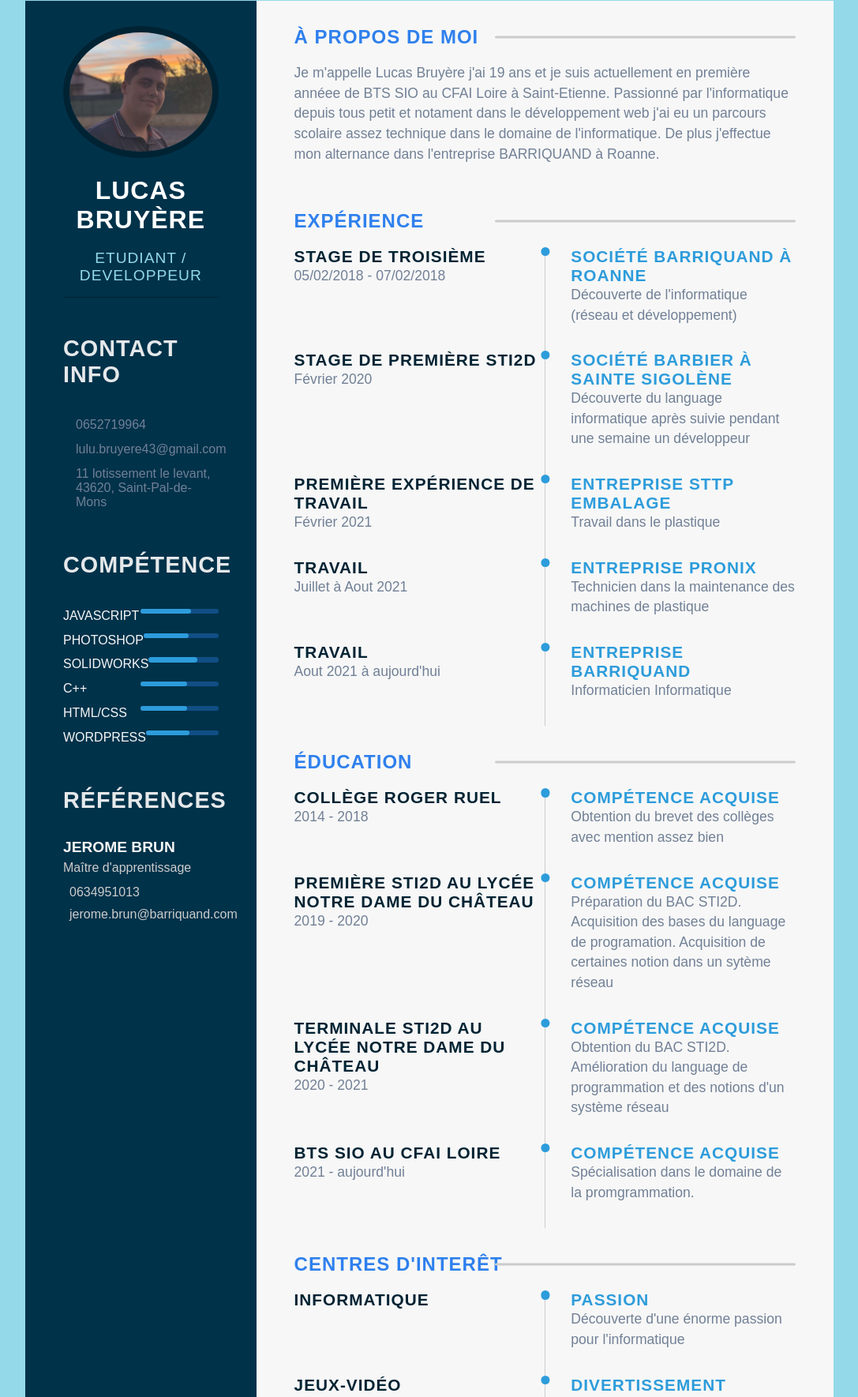
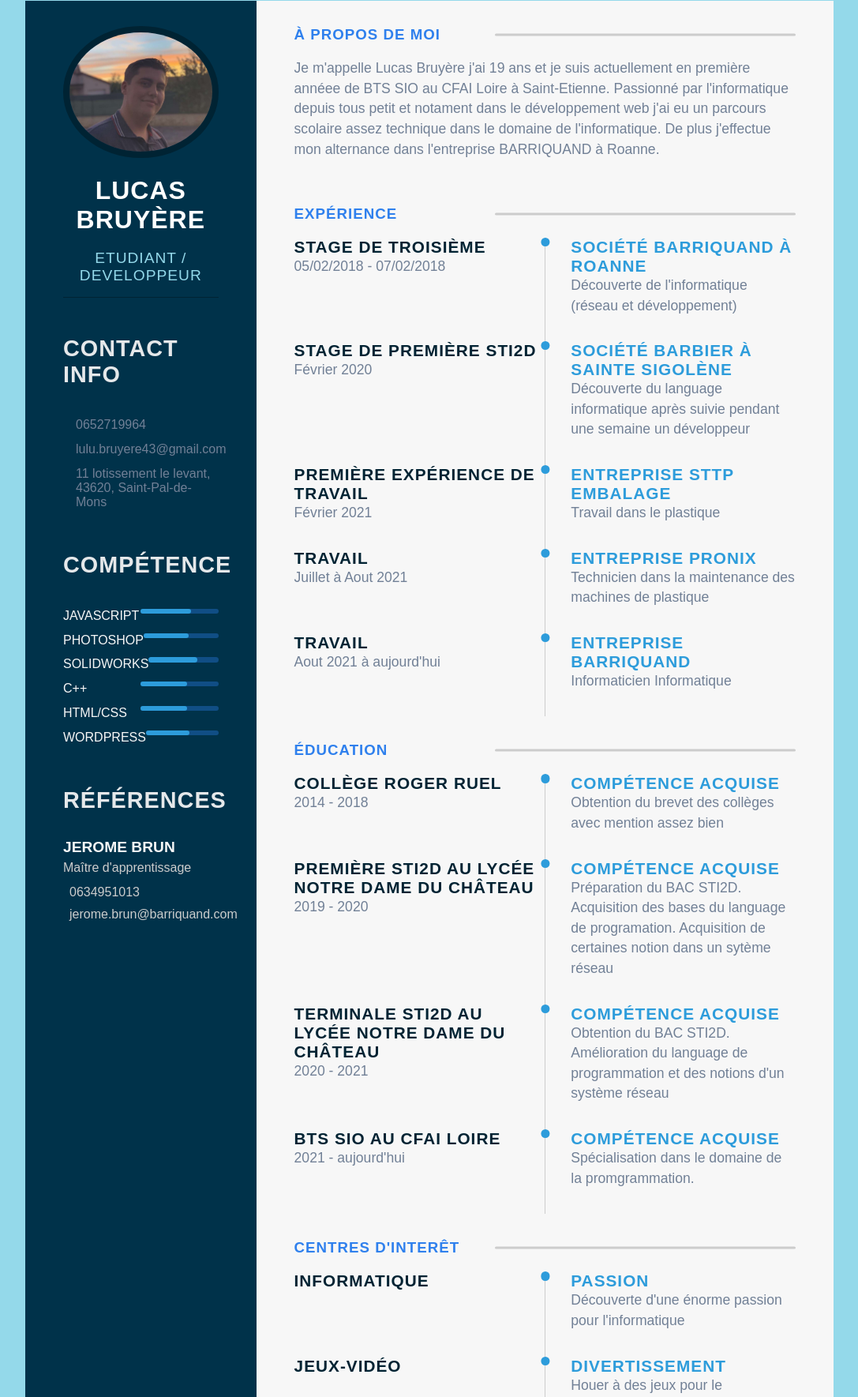
Before and after one commit to Lucky43620/Lucky43620.github.io, a plain HTML site: page cv html/index.html in a window 1280 px wide. Shown: the part 31-1800 px from the top of the page at 79% size, without its empty margins (96-1183 px from the left). Drawn offline with Linux system fonts and the light colour scheme.

Commit message:
Update index.html

```diff
--- a/cv html/index.html
+++ b/cv html/index.html
@@ -2,7 +2,7 @@
 <html lang="fr">
 <head>
     <meta charset="UTF-8">
-    <title>Resume</title>
+    <title>CV Lucas Bruyère</title>
     <link rel="stylesheet" href="styles.css">
 </head>
 <body>
@@ -13,7 +13,7 @@
                     <div class="image">
                         <img src="/avatar.jpg" alt="">
                     </div>
-                    <h2 class="name">Lucas Bruyère</h2>
+                    <h1 class="name">Lucas Bruyère</h1>
                     <p class="career">Etudiant / Developpeur</p>
                 </div>
                 <div class="contact-info">
@@ -77,7 +77,7 @@
                 <div class="references-section">
                     <h3 class="main-title">Références</h3>
                     <div class="referee">
-                        <h6 class="sub-title">Jerome BRUN</h6>
+                        <h4 class="sub-title">Jerome BRUN</h4>
                         <p class="sub-para">Maître d'apprentissage</p>
                         <ul>
                             <li>
@@ -95,7 +95,7 @@
         <section class="right-section">
             <div class="right-main-content">
                 <section class="about sect">
-                    <h2 class="right-title">à propos de moi</h2>
+                    <h3 class="right-title">à propos de moi</h3>
                     <p class="para">
                         Je m'appelle Lucas Bruyère j'ai 19 ans et je suis actuellement en première annéee de BTS SIO au CFAI Loire à Saint-Etienne. Passionné
                         par l'informatique depuis tous petit et notament dans le développement web j'ai eu un parcours scolaire assez technique dans le domaine
@@ -105,10 +105,10 @@
                 </section>
 
                 <section class="experince sect">
-                    <h2 class="right-title">Expérience</h2>
+                    <h3 class="right-title">Expérience</h3>
                     <div class="timeline">
                         <div class="left-tl-content">
-                            <h5 class="tl-title">Stage de troisième</h5>
+                            <h4 class="tl-title">Stage de troisième</h4>
                             <p class="para">05/02/2018 - 07/02/2018</p>
                         </div>
                         <div class="right-tl-content">
@@ -122,7 +122,7 @@
                     </div>
                     <div class="timeline">
                         <div class="left-tl-content">
-                            <h5 class="tl-title">Stage de première STI2D</h5>
+                            <h4 class="tl-title">Stage de première STI2D</h4>
                             <p class="para">Février 2020</p>
                         </div>
                         <div class="right-tl-content">
@@ -136,7 +136,7 @@
                     </div>
                     <div class="timeline">
                         <div class="left-tl-content">
-                            <h5 class="tl-title">Première expérience de travail</h5>
+                            <h4 class="tl-title">Première expérience de travail</h4>
                             <p class="para">Février 2021</p>
                         </div>
                         <div class="right-tl-content">
@@ -150,7 +150,7 @@
                     </div>
                     <div class="timeline">
                         <div class="left-tl-content">
-                            <h5 class="tl-title">Travail</h5>
+                            <h4 class="tl-title">Travail</h4>
                             <p class="para">Juillet à Aout 2021</p>
                         </div>
                         <div class="right-tl-content">
@@ -164,7 +164,7 @@
                     </div>
                     <div class="timeline">
                         <div class="left-tl-content">
-                            <h5 class="tl-title">Travail</h5>
+                            <h4 class="tl-title">Travail</h4>
                             <p class="para">Aout 2021 à aujourd'hui</p>
                         </div>
                         <div class="right-tl-content">
@@ -178,10 +178,10 @@
                     </div>
                 </section>
                 <section class="education sect">
-                    <h2 class="right-title">éducation</h2>
+                    <h3 class="right-title">éducation</h3>
                     <div class="timeline">
                         <div class="left-tl-content">
-                            <h5 class="tl-title">Collège Roger Ruel</h5>
+                            <h4 class="tl-title">Collège Roger Ruel</h4>
                             <p class="para">2014 - 2018</p>
                         </div>
                         <div class="right-tl-content">
@@ -195,7 +195,7 @@
                     </div>
                     <div class="timeline">
                         <div class="left-tl-content">
-                            <h5 class="tl-title">Première STI2D au lycée Notre Dame du Château</h5>
+                            <h4 class="tl-title">Première STI2D au lycée Notre Dame du Château</h4>
                             <p class="para">2019 - 2020</p>
                         </div>
                         <div class="right-tl-content">
@@ -209,7 +209,7 @@
                     </div>
                     <div class="timeline">
                         <div class="left-tl-content">
-                            <h5 class="tl-title">Terminale STI2D au lycée Notre Dame du Château</h5>
+                            <h4 class="tl-title">Terminale STI2D au lycée Notre Dame du Château</h4>
                             <p class="para">2020 - 2021</p>
                         </div>
                         <div class="right-tl-content">
@@ -223,7 +223,7 @@
                     </div>
                     <div class="timeline">
                         <div class="left-tl-content">
-                            <h5 class="tl-title">BTS SIO au CFAI Loire</h5>
+                            <h4 class="tl-title">BTS SIO au CFAI Loire</h4>
                             <p class="para">2021 - aujourd'hui</p>
                         </div>
                         <div class="right-tl-content">
@@ -237,10 +237,10 @@
                     </div>
                 </section>
                 <section class="awards sect">
-                    <h2 class="right-title">Centres d'interêt</h2>
+                    <h3 class="right-title">Centres d'interêt</h3>
                     <div class="timeline">
                         <div class="left-tl-content">
-                            <h5 class="tl-title">Informatique</h5>
+                            <h4 class="tl-title">Informatique</h4>
                         </div>
                         <div class="right-tl-content">
                             <div class="tl-content">
@@ -253,7 +253,7 @@
                     </div>
                     <div class="timeline">
                         <div class="left-tl-content">
-                            <h5 class="tl-title">Jeux-vidéo</h5>
+                            <h4 class="tl-title">Jeux-vidéo</h4>
                         </div>
                         <div class="right-tl-content">
                             <div class="tl-content">
```
